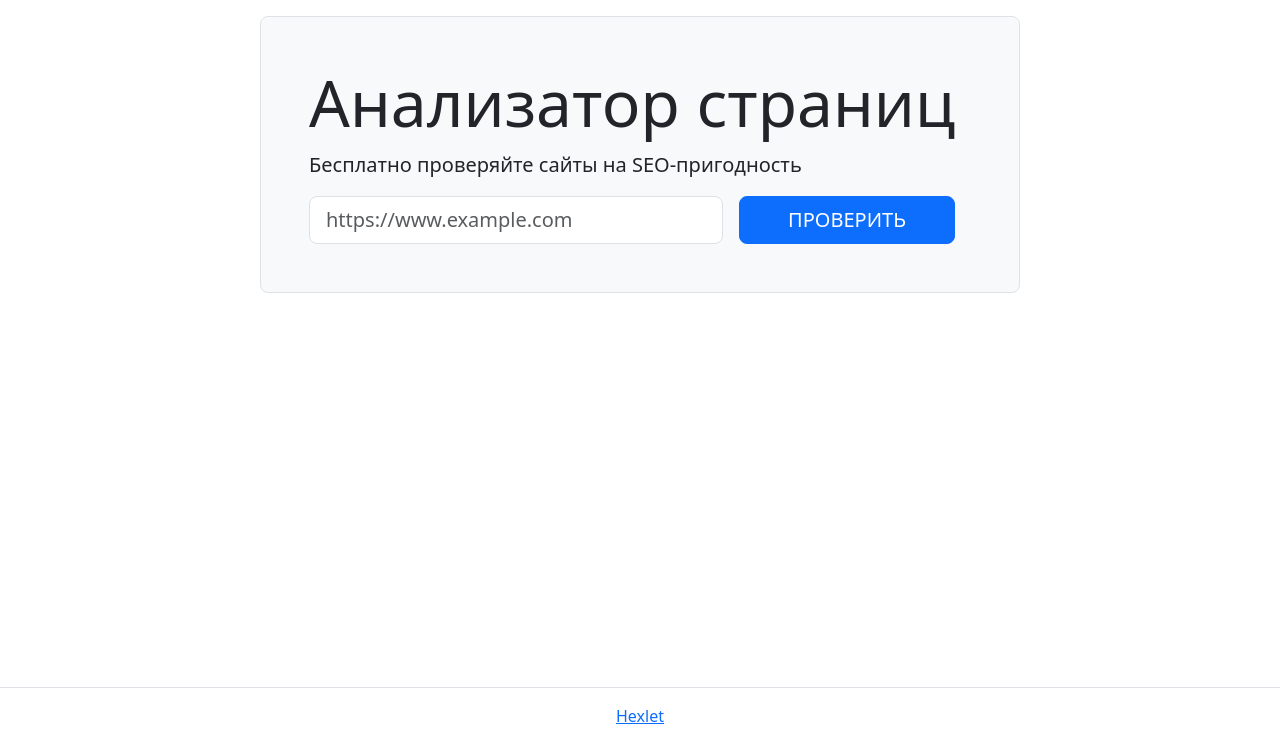
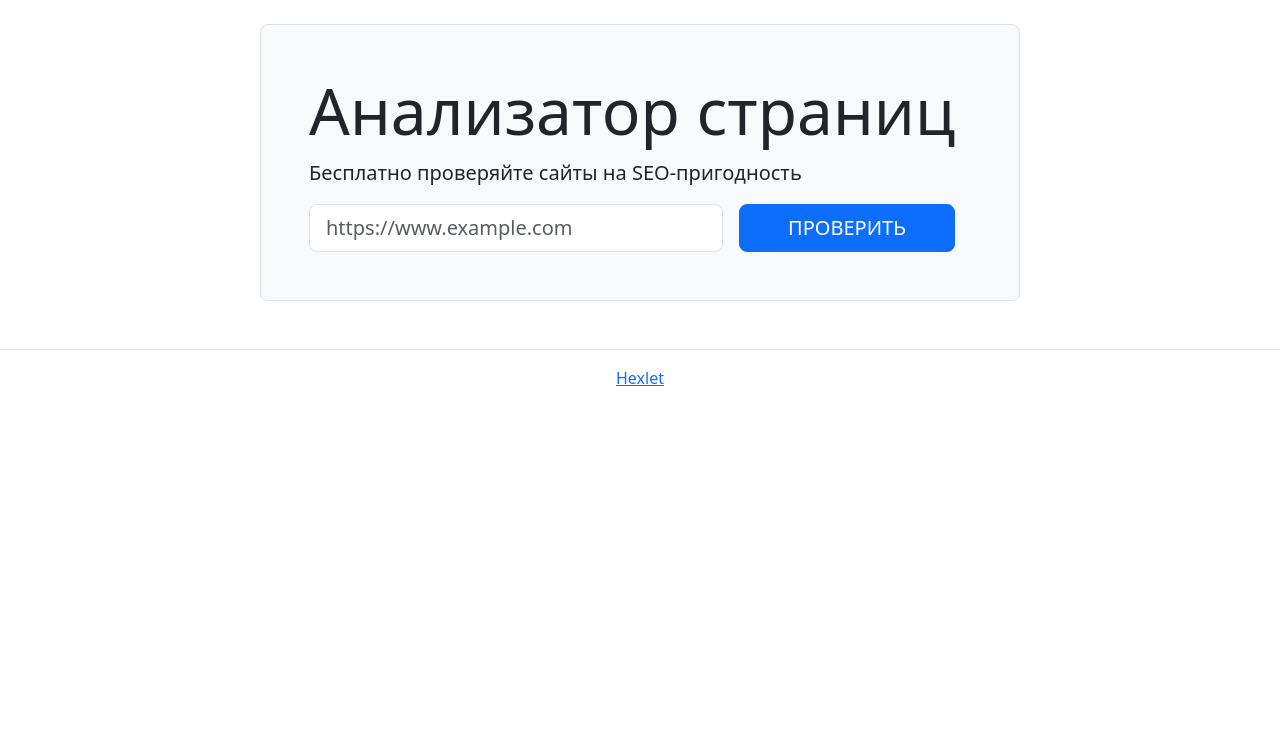
Before and after one commit to DLineX/python-project-83, a Flask app: page / in a window 1280 px wide. Shown: the part 56-800 px from the top of the page. Run offline with Flask 3, Linux system fonts and the light colour scheme; some libraries are stand-ins or nearby versions.

Commit message:
Fix template

```diff
--- a/page_analyzerr/templates/index.html
+++ b/page_analyzerr/templates/index.html
@@ -17,20 +17,16 @@
       </ul>
     </div>
   </nav>
-
 </header>
-
-
-  {% if messages %}
-  {% for category, message in messages %}
-  <div>{{message}}</div>
-  {% endfor %}
-  {% endif %}
-  <main class="flex-grow-1">
+  <body>
+    {% if messages %}
+    {% for category, message in messages %}
+    <div>{{message}}</div>
+    {% endfor %}
+    {% endif %}
     {% block content %}
     {% endblock %}
-  </main>
-
+  </body>
 <footer class="border-top py-3 mt-5 flex-shrink-0">
   <div class="container-lg">
     <div class="text-center">
```
